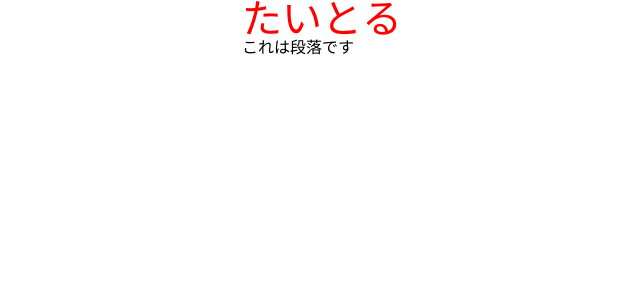
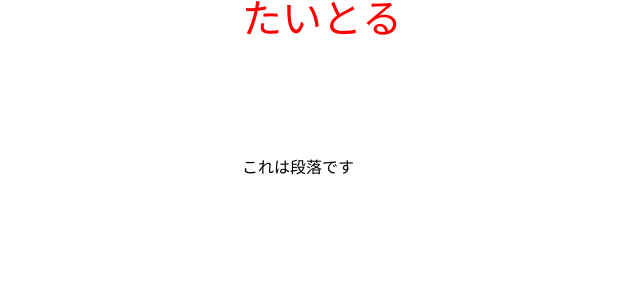
Before and after one commit to andmohiko/nuxt3-newt, a Nuxt app: page / in a window 1280 px wide. Shown: the top 300 px of the page, without its empty margins (148-788 px from the left). Built offline with nearby package versions, Linux system fonts and the light colour scheme.

Commit message:
feat: add page head

```diff
--- a/nuxt.config.ts
+++ b/nuxt.config.ts
@@ -1,5 +1,18 @@
 // https://v3.nuxtjs.org/api/configuration/nuxt.config
 export default defineNuxtConfig({
   srcDir: 'src',
+  ssr: true,
+  target: 'static',
+  app: {
+    head: {
+      title: 'サイトのタイトル',
+      meta: [
+        { charset: 'utf-8' },
+        { name: 'viewport', content: 'width=device-width, initial-scale=1' },
+        { hid: 'description', name: 'description', content: '' },
+      ],
+      link: [{ rel: 'icon', type: 'image/x-icon', href: '/favicon.ico' }],
+    },
+  },
   css: ['@/assets/styles/reset.css'],
 })
--- a/src/pages/index.vue
+++ b/src/pages/index.vue
@@ -1,6 +1,12 @@
+<script setup>
+definePageMeta({
+  layout: 'sp',
+})
+</script>
+
 <template>
-  <NuxtLayout name="sp">
-    <FlexBox>
+  <NuxtLayout>
+    <FlexBox :gap="120">
       <h1 class="title">たいとる</h1>
       <p>これは段落です</p>
     </FlexBox>
```
Also changed, not shown: 1 other file (tests, documents, lock files or other folders).
